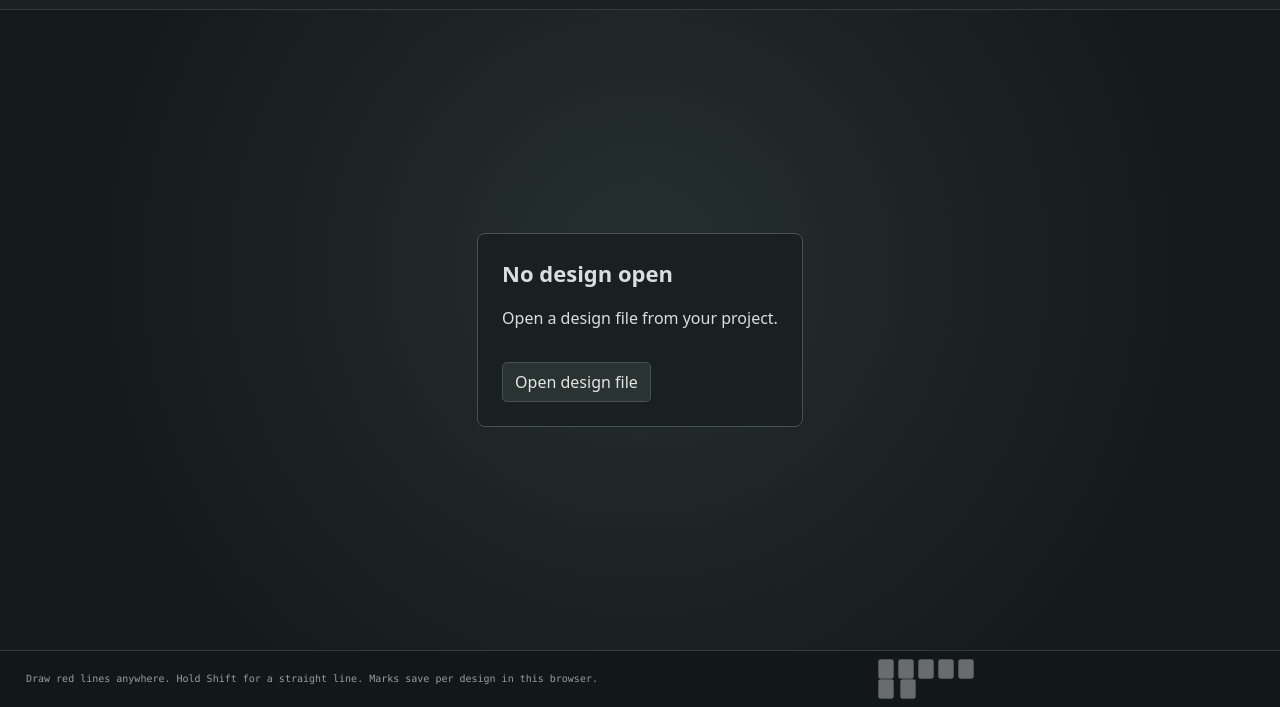
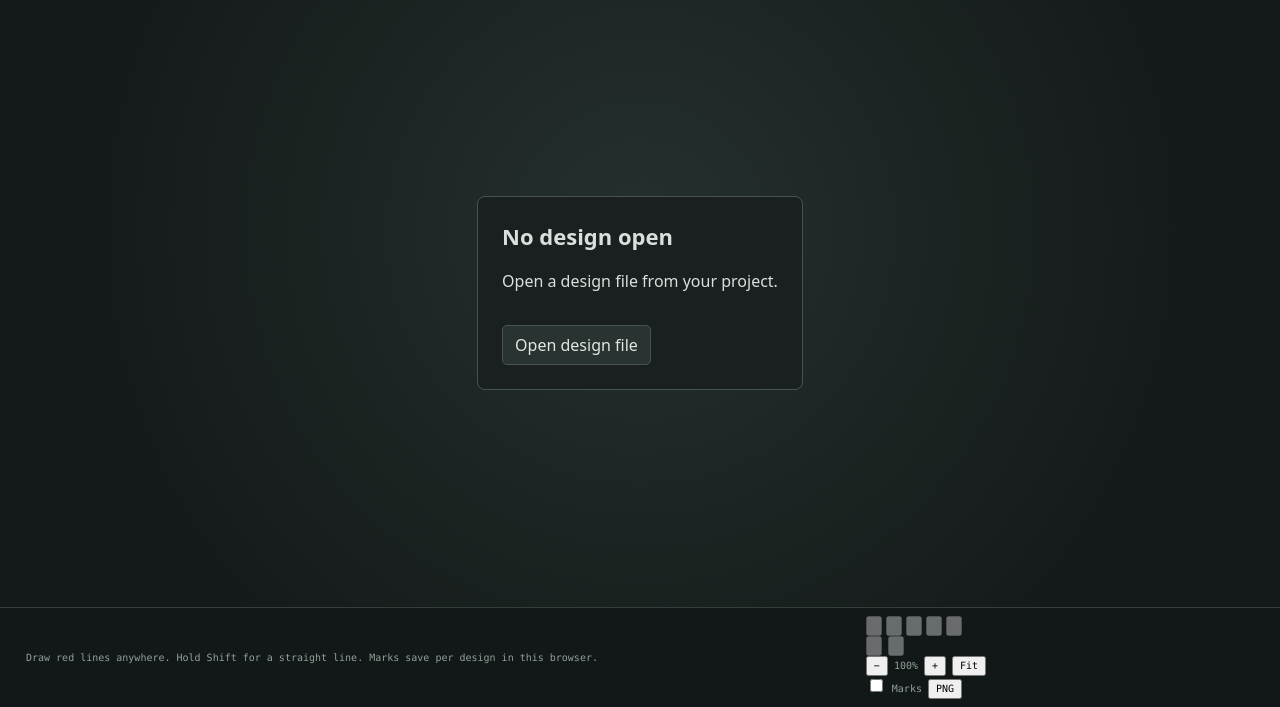
Before and after one commit to PORTALSURFER/frame, a website with bundled scripts: page index.html in a window 1280 px wide. Shown: the part 93-800 px from the top of the page. Built offline with nearby package versions, Linux system fonts and the light colour scheme.

Commit message:
Move zoom and export to the Frame bottom bar

```diff
--- a/index.html
+++ b/index.html
@@ -48,14 +48,6 @@
         <select id="revision-picker" aria-label="Revision" title="Revision"></select>
         <select id="styleguide-picker" aria-label="Styleguide" title="Styleguide"></select>
         <button id="view-styleguide" type="button" aria-label="View guide" disabled>Guide</button>
-        <div class="zoom-controls" role="group" aria-label="Zoom">
-          <button id="zoom-out" type="button" aria-label="Zoom out">−</button>
-          <output id="zoom-value" aria-live="polite">100%</output>
-          <button id="zoom-in" type="button" aria-label="Zoom in">+</button>
-          <button id="fit-view" type="button">Fit</button>
-        </div>
-        <label class="image-feedback" title="Include feedback in PNG"><input id="image-feedback" type="checkbox" aria-label="Include feedback in PNG"> Marks</label>
-        <button id="download-image" type="button" aria-label="Download PNG">PNG</button>
       </div>
       <div class="topbar-menus">
         <details class="project-menu"><summary>Designs <span class="project-warning">Attention</span><span aria-hidden="true">⌄</span></summary><div class="project-actions">
@@ -143,6 +135,16 @@
           <button id="undo" type="button" disabled aria-label="Undo" aria-keyshortcuts="Control+Z Meta+Z" title="Undo"><svg viewBox="0 0 24 24" aria-hidden="true"><path d="M9 5 4 10l5 5m-5-5h10a5 5 0 0 1 0 10h-3"/></svg></button>
           <button id="redo" type="button" disabled aria-label="Redo" aria-keyshortcuts="Control+Shift+Z Meta+Shift+Z Control+Y" title="Redo"><svg viewBox="0 0 24 24" aria-hidden="true"><path d="m15 5 5 5-5 5m5-5H10a5 5 0 0 0 0 10h3"/></svg></button>
         </div>
+        <div class="zoom-controls" role="group" aria-label="Zoom">
+          <button id="zoom-out" type="button" aria-label="Zoom out">−</button>
+          <output id="zoom-value" aria-live="polite">100%</output>
+          <button id="zoom-in" type="button" aria-label="Zoom in">+</button>
+          <button id="fit-view" type="button">Fit</button>
+        </div>
+        <div class="export-tools" role="group" aria-label="PNG export">
+          <label class="image-feedback" title="Include feedback in PNG"><input id="image-feedback" type="checkbox" aria-label="Include feedback in PNG"> Marks</label>
+          <button id="download-image" type="button" aria-label="Download PNG">PNG</button>
+        </div>
       </nav>
       <div class="workspace-status"><output id="review-action-status" role="status"></output><span id="design-size" class="design-size"></span><span id="project-save-notice" role="status"></span><span id="feedback-revision-notice" role="status"></span></div>
     </footer>
--- a/workspace.css
+++ b/workspace.css
@@ -38,9 +38,13 @@ body { background:var(--ui-bg); color:var(--ui-ink); font-family:"Helvetica Neue
 .project-statuses [data-warning] { color:#efc94f; }
 #review-action-status:empty { display:none; }
 #review-action-status { color:#efc94f; }
-.tool-rail,.feedback-tools,.history-tools { display:flex; align-items:center; gap:3px; }
-.history-tools { margin-left:4px; padding-left:6px; border-left:1px solid var(--ui-line); }
-.app .tool-rail button:not(.prototype-control):not(.note-pin) { display:grid; place-items:center; width:28px; min-height:28px; padding:0; }
+.tool-rail,.feedback-tools,.history-tools,.export-tools { display:flex; align-items:center; gap:3px; }
+.tool-rail { min-width:0; overflow-x:auto; scrollbar-width:thin; padding:2px; }
+.tool-rail > div { flex:none; white-space:nowrap; }
+.tool-rail > div + div { margin-left:4px; padding-left:6px; border-left:1px solid var(--ui-line); }
+.app .tool-rail button:not(.prototype-control):not(.note-pin) { display:grid; place-items:center; min-width:24px; min-height:28px; padding:0 6px; }
+.app .tool-rail button:has(svg):not(.prototype-control):not(.note-pin) { width:28px; padding:0; }
+.app .tool-rail :is(button,input):focus-visible { outline-offset:1px; }
 .tool-rail svg { width:16px; height:16px; fill:none; stroke:currentColor; stroke-width:1.7; stroke-linecap:round; stroke-linejoin:round; }
 .tool-rail button[aria-pressed="true"] { color:#ded3f5!important; background:#474150!important; border-color:#86769f!important; }
 .stage { min-height:0; min-width:0; padding:8px; flex:none; border:0; border-radius:6px; background:linear-gradient(#20201f,#181716); box-shadow:inset 0 0 0 1px #171615,inset 0 1px 2px #0005; }
@@ -58,7 +62,7 @@ body { background:var(--ui-bg); color:var(--ui-ink); font-family:"Helvetica Neue
 .selection-actions,.feedback-actions { display:flex; flex-wrap:wrap; gap:4px; }
 .selection-actions:not(:has(button:not(:disabled))) { display:none; }
 .feedback-actions { padding-top:6px; border-top:1px solid var(--ui-line); }
-footer { display:grid; grid-template-columns:minmax(0,1fr) auto minmax(0,1fr); min-height:28px; padding:0; border:0; color:var(--ui-muted); gap:8px; }
+footer { display:grid; grid-template-columns:minmax(0,1fr) minmax(0,max-content) minmax(0,1fr); min-height:28px; padding:0; border:0; color:var(--ui-muted); gap:8px; }
 footer>div { min-width:0; overflow-wrap:anywhere; }
 .workspace-status { display:flex; flex-direction:column; flex-shrink:0; align-items:end; gap:4px; }
 .design-size { color:var(--ui-muted); font-size:10px; }
@@ -77,7 +81,7 @@ dialog :is(input,textarea,select) { color:var(--ui-ink); background:#242322; bor
 @media(max-width:760px) {
  .topbar { gap:4px; }
  .brand strong { font-size:18px; }
- footer { grid-template-columns:auto minmax(0,1fr); }
+ footer { grid-template-columns:minmax(0,1fr) auto; }
  footer>div:first-child { grid-column:1/-1; }
  footer>div:first-child:not(:has(details:not([hidden]), [role="status"]:not(:empty))) { display:contents; }
  #feedback-instructions { position:absolute; width:1px; height:1px; overflow:hidden; clip-path:inset(50%); }
```
Also changed, not shown: tests/workspace-ui.test.cjs (+1 -0 lines).
